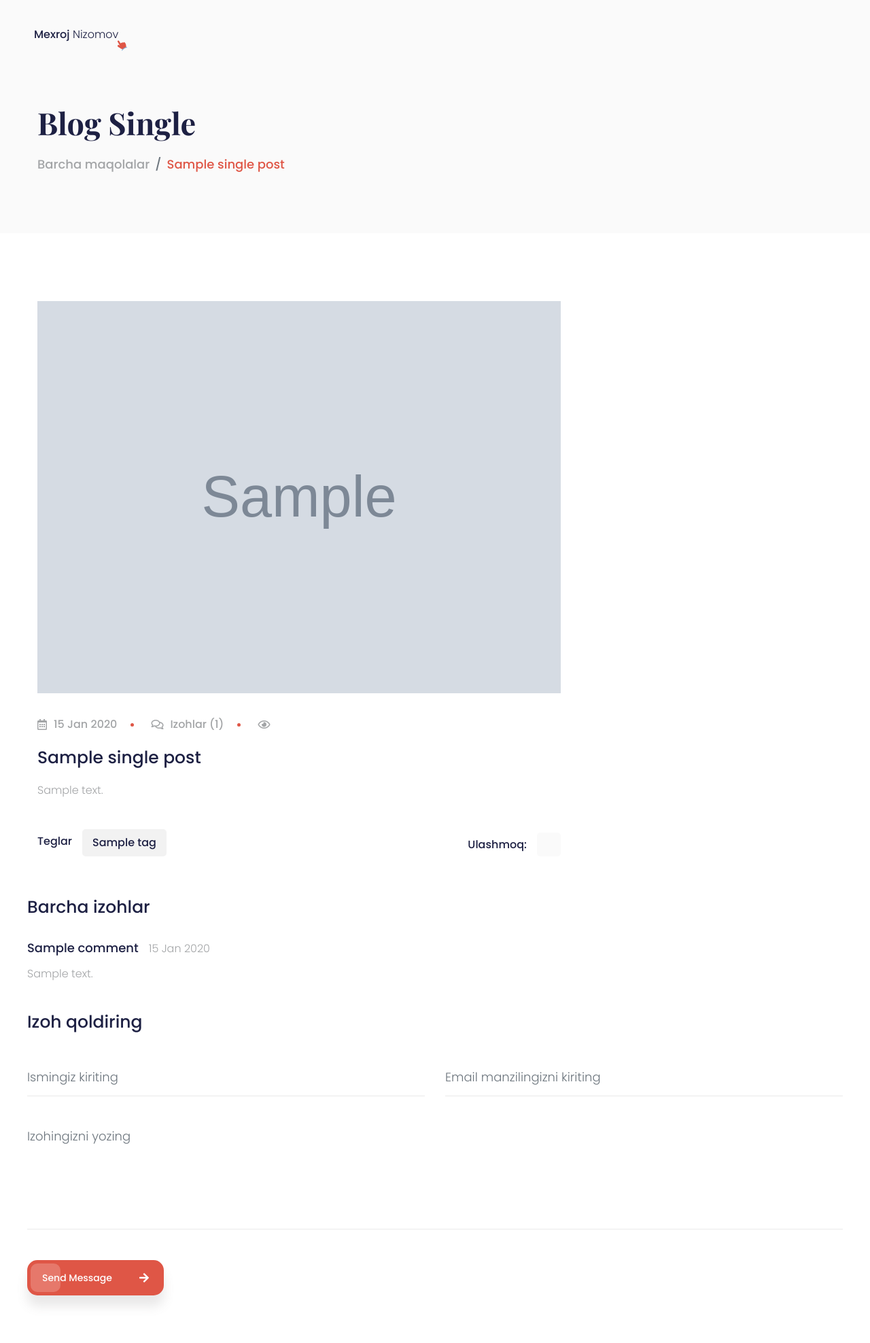
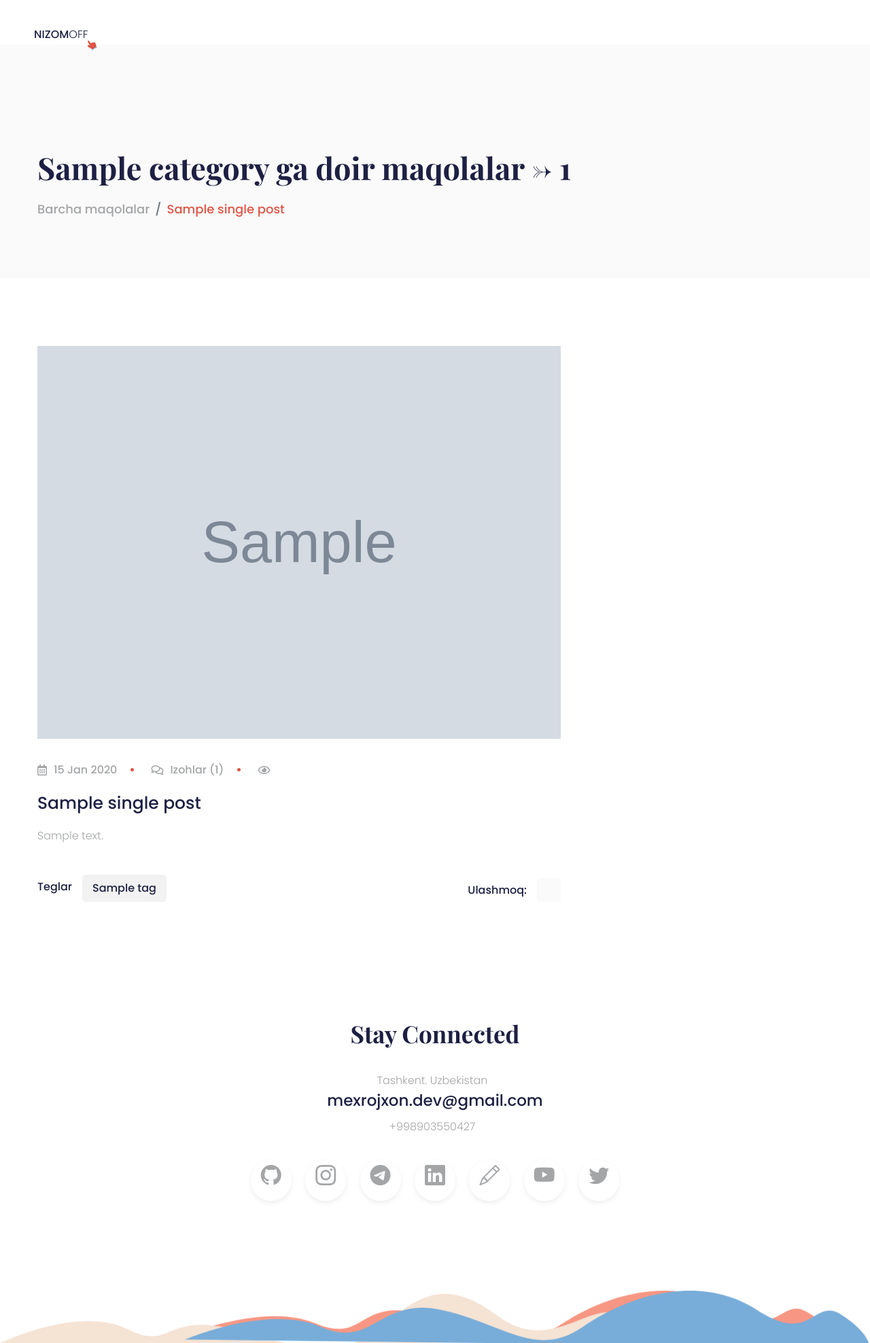
Before and after one commit to mexrojxon/My_Portfolio, a Django app: template templates/blog/blog-detail.html in a window 1280 px wide. Shown: the whole page at 68% size. Run offline with Django 4.2, Linux system fonts and the light colour scheme; tables that the repository leaves empty hold one stand-in row (values such as "Sample post"); the template is opened without the code that fills it: values that come from a table or form of the project are taken from there, most other values are stand-ins (such as "Sample title", 1, 10 or a date in 2020); grey boxes marked "Sample" are stand-in pictures; some libraries are stand-ins or nearby versions.

Commit message:
Update logo & other

```diff
--- a/templates/about/error.html
+++ b/templates/about/error.html
@@ -7,7 +7,7 @@
     <header id="header" class="header">
         <div class="container-fluid">
             <div class="brand">
-                <a href="{% url 'about:main' %}" class="brand-name"><b>Mexroj</b> Nizomov</a>
+                <a href="{% url 'about:main' %}" class="brand-name"><b>NIZOM</b>OFF</a>
             </div>
         </div>
     </header>
--- a/templates/about/index.html
+++ b/templates/about/index.html
@@ -8,7 +8,7 @@
     <header id="header" class="header">
         <div class="container-fluid">
             <div class="brand">
-                    <a href="#About" class="brand-name"><b>Nizomov</b> Mexroj</a>
+                <a href="#About" class="brand-name"><b>NIZOM</b>OFF</a>
             </div>
             <div class="lets-chat">
                 <span>My Blog</span>
--- a/templates/blog/blog-detail.html
+++ b/templates/blog/blog-detail.html
@@ -8,7 +8,7 @@
     <header id="header" class="header">
         <div class="container-fluid">
             <div class="brand">
-                <a href="{% url 'about:main' %}" class="brand-name"><b>Mexroj</b> Nizomov</a>
+                <a href="{% url 'about:main' %}" class="brand-name"><b>NIZOM</b>OFF</a>
             </div>
         </div>
     </header>
@@ -20,7 +20,8 @@
                         <div class="banner-section bg-lighter pt-150 pb-85 rpb-75 mb-100">
                             <div class="container">
                                 <div class="banner-inner">
-                                    <h2 class="page-title">Blog Single</h2>
+                                    <h2 class="page-title">{{single_post.category}} ga doir maqolalar ->
+                                        {{single_post.id}}</h2>
                                     <nav aria-label="breadcrumb">
                                         <ol class="breadcrumb">
                                             <li class="breadcrumb-item"><a href="{% url 'blog:list' %}">Barcha maqolalar</a></li>
@@ -61,54 +62,54 @@
                                             </div>
                                         </div>
                                     </div>
-                                    <div name="kamment" class="comments pb-10">
-                                        {% if single_post.comments.all %}
-                                            <h3 class="comment-title mb-30 pt-40">Barcha izohlar</h3>
-                                        {% endif %}
-                                        {% for comment in single_post.comments.all %}
-                                            <div class="comment-item wow fadeInUp delay-0-2s">
-                                                <div class="comment-details">
-                                                    <div class="name-date">
-                                                        <h5>{{ comment.name }}</h5>
-                                                        <span class="date">{{ comment.created_at|date:'d M Y' }}</span>
-                                                    </div>
-                                                    <p>{{ comment.comment }}</p>
-                                                </div>
-                                            </div>
-                                        {% endfor %}
-                                        <form id="comment-form" class="comment-form"
-                                              action="{% url 'blog:comment' pk=single_post.pk %}" method="POST">
-                                            {% csrf_token %}
-                                            <h3 class="comment-title">Izoh qoldiring</h3>
-                                            <div class="row clearfix">
-                                                <div class="col-sm-6">
-                                                    <div class="form-group">
-                                                        <input type="text" id="name" name="name" class="form-control"
-                                                               placeholder="Ismingiz kiriting" required="">
-                                                    </div>
-                                                </div>
-                                                <div class="col-sm-6">
-                                                    <div class="form-group">
-                                                        <input type="email" id="email" name="email" class="form-control"
-                                                               placeholder="Email manzilingizni kiriting" required="">
-                                                    </div>
-                                                </div>
-                                                <div class="col-md-12">
-                                                    <div class="form-group">
-                                                        <textarea name="comment" id="comment" rows="5"
-                                                                  class="form-control" placeholder="Izohingizni yozing"
-                                                                  required=""></textarea>
-                                                    </div>
-                                                </div>
-                                                <div class="col-md-12">
-                                                    <div class="form-group mb-0">
-                                                        <button class="theme-btn" type="submit">send message <i
-                                                                class="fas fa-arrow-right"></i></button>
-                                                    </div>
-                                                </div>
-                                            </div>
-                                        </form>
-                                    </div>
+<!--                                    <div name="kamment" class="comments pb-10">-->
+<!--                                        {% if single_post.comments.all %}-->
+<!--                                            <h3 class="comment-title mb-30 pt-40">Barcha izohlar</h3>-->
+<!--                                        {% endif %}-->
+<!--                                        {% for comment in single_post.comments.all %}-->
+<!--                                            <div class="comment-item wow fadeInUp delay-0-2s">-->
+<!--                                                <div class="comment-details">-->
+<!--                                                    <div class="name-date">-->
+<!--                                                        <h5>{{ comment.name }}</h5>-->
+<!--                                                        <span class="date">{{ comment.created_at|date:'d M Y' }}</span>-->
+<!--                                                    </div>-->
+<!--                                                    <p>{{ comment.comment }}</p>-->
+<!--                                                </div>-->
+<!--                                            </div>-->
+<!--                                        {% endfor %}-->
+<!--                                        <form id="comment-form" class="comment-form"-->
+<!--                                              action="{% url 'blog:comment' pk=single_post.pk %}" method="POST">-->
+<!--                                            {% csrf_token %}-->
+<!--                                            <h3 class="comment-title">Izoh qoldiring</h3>-->
+<!--                                            <div class="row clearfix">-->
+<!--                                                <div class="col-sm-6">-->
+<!--                                                    <div class="form-group">-->
+<!--                                                        <input type="text" id="name" name="name" class="form-control"-->
+<!--                                                               placeholder="Ismingiz kiriting" required="">-->
+<!--                                                    </div>-->
+<!--                                                </div>-->
+<!--                                                <div class="col-sm-6">-->
+<!--                                                    <div class="form-group">-->
+<!--                                                        <input type="email" id="email" name="email" class="form-control"-->
+<!--                                                               placeholder="Email manzilingizni kiriting" required="">-->
+<!--                                                    </div>-->
+<!--                                                </div>-->
+<!--                                                <div class="col-md-12">-->
+<!--                                                    <div class="form-group">-->
+<!--                                                        <textarea name="comment" id="comment" rows="5"-->
+<!--                                                                  class="form-control" placeholder="Izohingizni yozing"-->
+<!--                                                                  required=""></textarea>-->
+<!--                                                    </div>-->
+<!--                                                </div>-->
+<!--                                                <div class="col-md-12">-->
+<!--                                                    <div class="form-group mb-0">-->
+<!--                                                        <button class="theme-btn" type="submit">send message <i-->
+<!--                                                                class="fas fa-arrow-right"></i></button>-->
+<!--                                                    </div>-->
+<!--                                                </div>-->
+<!--                                            </div>-->
+<!--                                        </form>-->
+<!--                                    </div>-->
                                 </div>
                             </div>
                             <div class="footer-contact text-center mb-35">
--- a/templates/blog/blog.html
+++ b/templates/blog/blog.html
@@ -13,7 +13,7 @@
     <header id="header" class="header">
         <div class="container-fluid">
             <div class="brand">
-                    <a href="{% url 'about:main' %}" class="brand-name"><b>Mexroj </b> Nizomov</a>
+                <a href="{% url 'about:main' %}" class="brand-name"><b>NIZOM</b>OFF</a>
             </div>
         </div>
     </header>
@@ -79,7 +79,7 @@
                                                 <ul>
                                                     {% for category in categories %}
                                                     <li>
-                                                                <a href="{{ request.GET.cat }}">{{ category.category }}</a>
+                                                        <a href="/blog/?category={{category.id}}">{{ category.category }}</a>
                                                         <span>({{ category.post.all.count }})</span></li>
                                                     {% endfor %}
                                                 </ul>
@@ -106,7 +106,7 @@
                                                 <h4 class="widget-title">Taglar</h4>
                                                 <div class="tag-clouds">
                                                     {% for tag in tags %}
-                                                            <a href="blog.html">{{ tag.title }}</a>
+                                                    <a href="{% url 'blog:list' %}?tag={{ tag }}">{{ tag.title }}</a>
                                                     {% endfor %}
                                                 </div>
                                             </div>
```
Also changed, not shown: blog/views.py (+16 -9 lines). Lines whose indentation alone changed are shown as unchanged.
